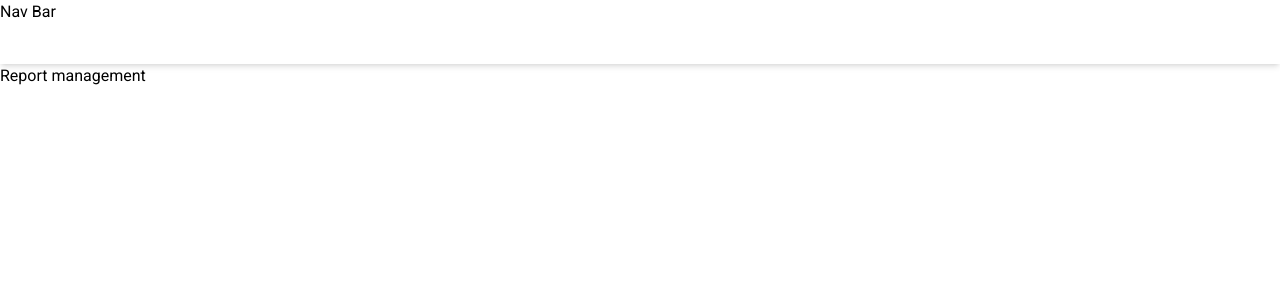
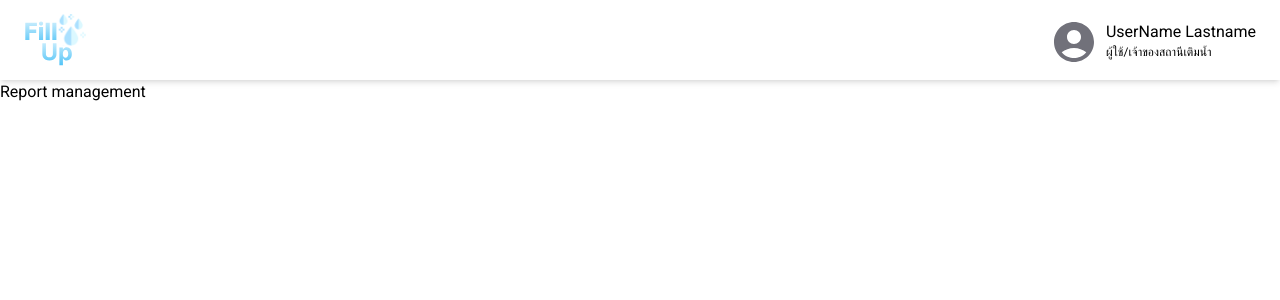
Before and after one commit to GavinITP/fill-up, a Next.js app in the folder frontend/: page /admin/reports in a window 1280 px wide. Shown: the top 300 px of the page. Built offline with nearby package versions, Linux system fonts and the light colour scheme.

Commit message:
feat: add style to navbar

```diff
--- a/frontend/src/components/NavBar.tsx
+++ b/frontend/src/components/NavBar.tsx
@@ -1,5 +1,9 @@
 "use client";
+import Image from "next/image";
 import { usePathname } from "next/navigation";
+import AccountCircleRoundedIcon from "@mui/icons-material/AccountCircleRounded";
+import Logo from "../../public/logo.svg";
+import Link from "next/link";
 
 export default function NavBar() {
   const pathName = usePathname();
@@ -13,8 +17,29 @@ export default function NavBar() {
   const isHidden = isUserLoginPage || isAdminLoginPage;
   return (
     !isHidden && (
-      <div className="sticky top-0 z-50 h-16 w-full bg-white shadow-md">
-        Nav Bar
+      <div className="sticky top-0 z-50 flex h-20 w-full flex-row items-center justify-between bg-white px-6 py-2 shadow-md">
+        <Link href={"/"}>
+          <Image
+            className="w-16"
+            width={Logo.width}
+            height={Logo.height}
+            src={Logo.src}
+            alt="Fill up"
+          />
+        </Link>
+        <div className="flex flex-row items-center gap-2">
+          <span className="text-5xl text-zinc-500">
+            <AccountCircleRoundedIcon fontSize="inherit" />
+          </span>
+          <div className="flex flex-col">
+            <span className="text-base font-normal text-black">
+              UserName Lastname
+            </span>
+            <span className="text-xs font-normal text-black">
+              ผู้ใช้/เจ้าของสถานีเติมน้ำ
+            </span>
+          </div>
+        </div>
       </div>
     )
   );
```
